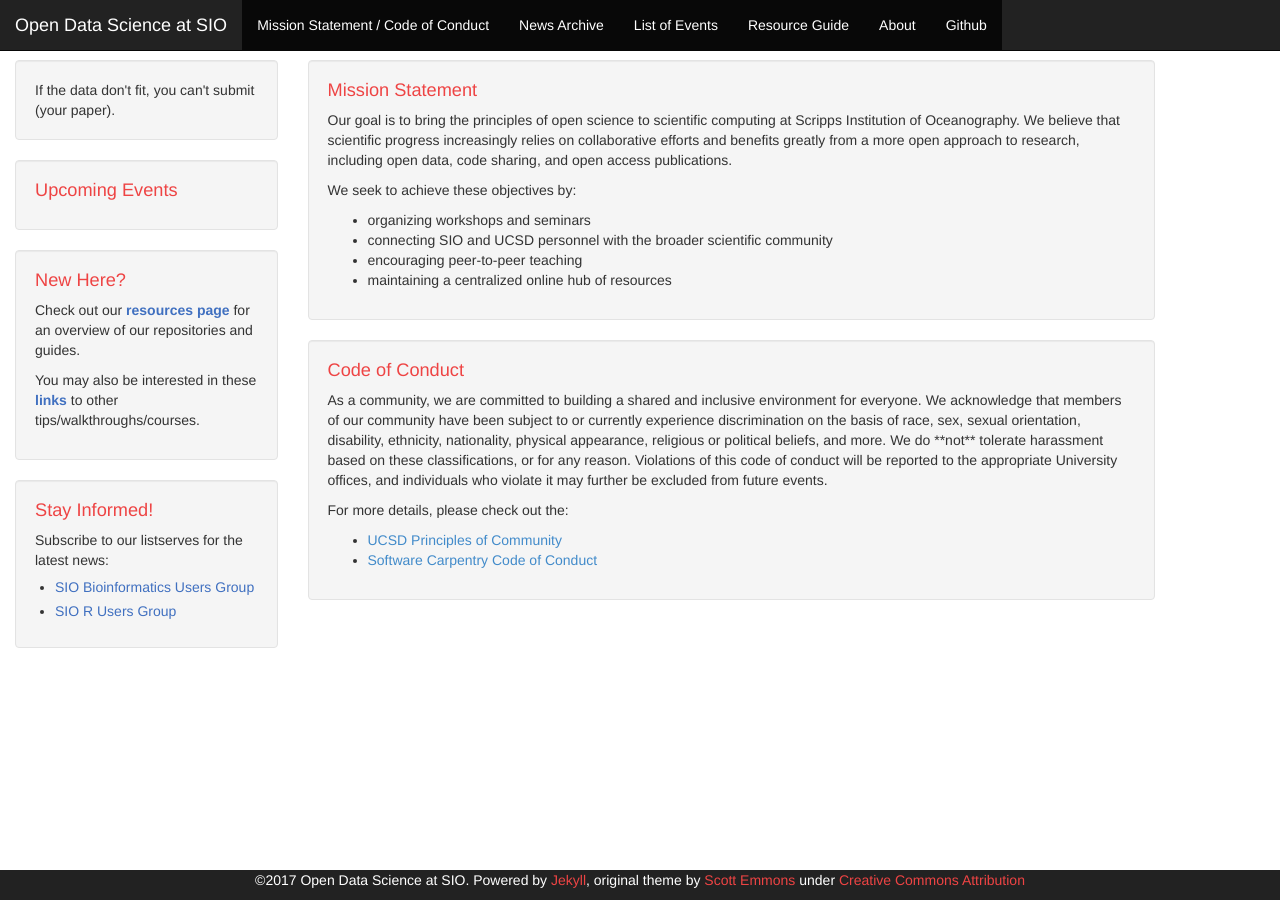
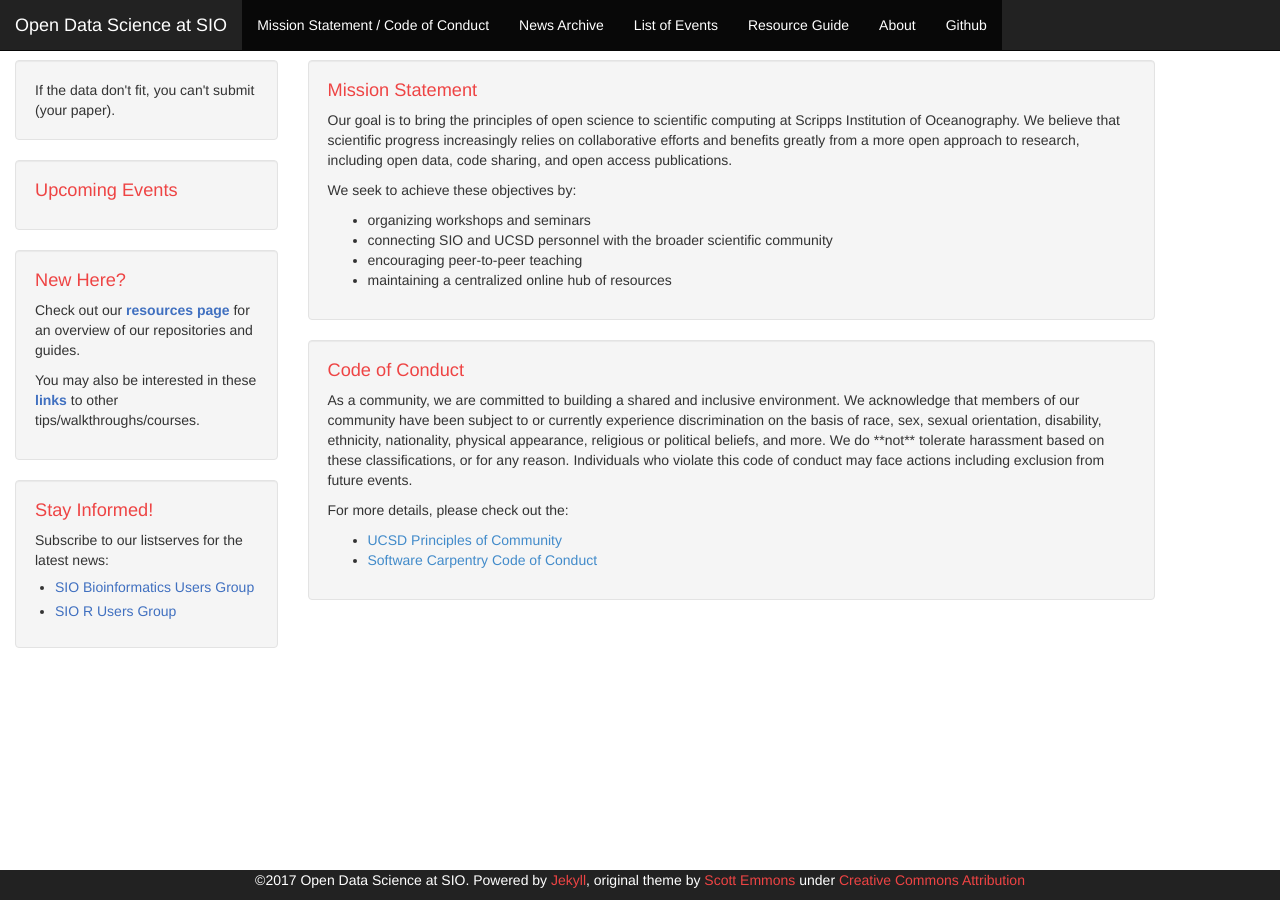
Before and after one commit to Open-Data-Science-at-SIO/Open-Data-Science-at-SIO.github.io, a Jekyll site: the page built from mission.html, in a window 1280 px wide. Built offline with Jekyll 4.4.1, drawn with Linux system fonts in a browser that asks for light colours.

Commit message:
Update mission.html

```diff
--- a/mission.html
+++ b/mission.html
@@ -17,7 +17,7 @@ layout: default
 
 <div class="well">
     <h1>Code of Conduct</h1>
-    <p>As a community, we are committed to building a shared and inclusive environment for everyone. We acknowledge that members of our community have been subject to or currently experience discrimination on the basis of race, sex, sexual orientation, disability, ethnicity, nationality, physical appearance, religious or political beliefs, and more. We do **not** tolerate harassment based on these classifications, or for any reason. Violations of this code of conduct will be reported to the appropriate University offices, and individuals who violate it may further be excluded from future events.</p>
+    <p>As a community, we are committed to building a shared and inclusive environment. We acknowledge that members of our community have been subject to or currently experience discrimination on the basis of race, sex, sexual orientation, disability, ethnicity, nationality, physical appearance, religious or political beliefs, and more. We do **not** tolerate harassment based on these classifications, or for any reason. Individuals who violate this code of conduct may face actions including exclusion from future events.</p>
     <p> For more details, please check out the:
     <ul>
     	<li><a href="https://ucsd.edu/about/principles.html">UCSD Principles of Community</a></li>
```
